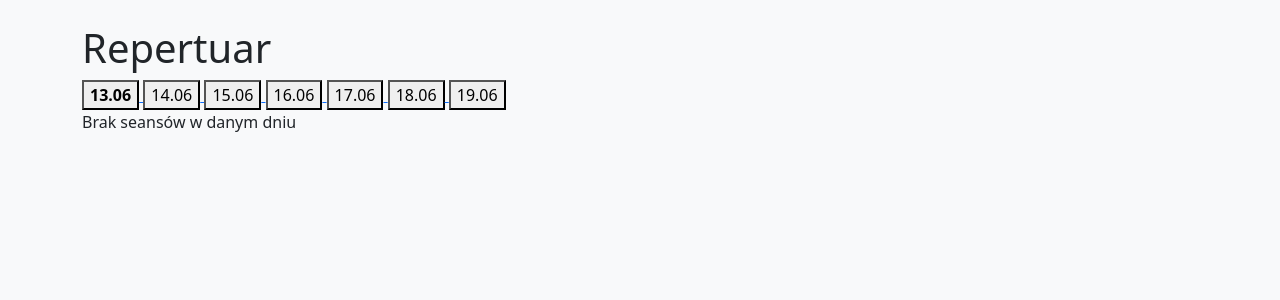
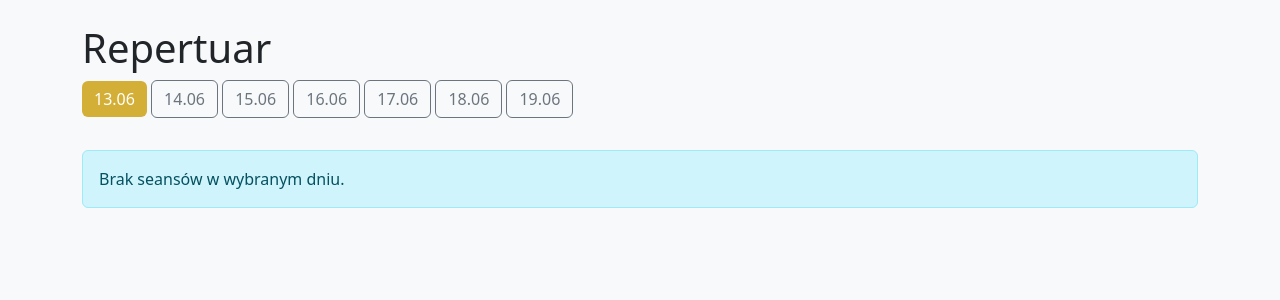
Before and after one commit to Hania93/cinema_project, a Django app: page /screenings/?date=2026-06-13 in a window 1280 px wide. Shown: the part 56-356 px from the top of the page. Run offline with Django 5.2, Linux system fonts and the light colour scheme; tables that the repository leaves empty hold one stand-in row (values such as "Sample post").

Commit message:
Improve movie and screening pages UI

```diff
--- a/static/css/style.css
+++ b/static/css/style.css
@@ -67,3 +67,25 @@ body {
     background-color: #c19b2e;
     color: white;
 }
+
+
+
+.price-badge {
+    background-color: #198754;
+    color: white;
+}
+
+.screening-card {
+    transition: transform 0.2s ease, box-shadow 0.2s ease;
+}
+
+.screening-card:hover {
+    transform: translateY(-3px);
+    box-shadow: 0 .5rem 1rem rgba(0, 0, 0, .15);
+}
+
+.screening-poster {
+    width: 100%;
+    height: 180px;
+    object-fit: cover;
+}
--- a/templates/screenings/screening_list.html
+++ b/templates/screenings/screening_list.html
@@ -1,45 +1,104 @@
 {% extends "base.html" %}
+{% load static %}
 
 {% block content %}
   <h1>Repertuar</h1>
 
+  <div class="mb-4">
     {% for date in dates %}
-    <a href="?date={{ date|date:'Y-m-d' }}">
-        <button
+        <a
+            href="?date={{ date|date:'Y-m-d' }}"
+            class="btn mb-2
                 {% if current_date == date|date:'Y-m-d' %}
-            style="font-weight: bold;"
+                    cinema-btn
+                {% else %}
+                    btn-outline-secondary
                 {% endif %}
+            "
         >
-        {{ date|date:"d.m"}}
-        </button>
+            {{ date|date:"d.m" }}
         </a>
     {% endfor %}
+  </div>
 
-  {# Karty filmów #}
+  <div class="row g-4">
+
     {% for screening in screenings %}
-    <div>
-    <p>Godzina: {{ screening.start_time|date:"H:i"}}
+
+        <div class="col-md-6">
+
+            <div class="card h-100 shadow-sm screening-card">
+
+                <div class="card-body">
+
+                    <div class="row">
+                      <div class="col-4">
+                          {% if screening.movie.poster %}
+                            <img
+                                src="{{ screening.movie.poster.url }}"
+                                class="img-fluid rounded shadow-sm screening-poster"
+                                alt="{{ screening.movie.title }}"
+                            >
+                          {% else %}
+                            <img
+                                src="{% static 'images/poster-placeholder.png' %}"
+                                class="img-fluid rounded shadow-sm screening-poster"
+                                alt="Brak plakatu"
+                            >
+                          {% endif %}
+                      </div>
+
+                      <div class="col-8">
+
+                        <p class="fs-3 fw-bold mb-1">
+                            {{ screening.start_time|time:"H:i" }}
                         </p>
-    <p>Sala: {{ screening.hall }}</p>
-      {% if screening.movie.poster %}
-        <img src="{{ screening.movie.poster.url }}" alt="{{ screening.movie.title }}">
-      {% endif %}
-      <h2>
-        <a href="{% url 'movie-detail' screening.movie.pk %}">{{ screening.movie.title }}</a>
 
-        <a href="{% url 'screening-detail' screening.pk %}">Szczegóły seansu</a>
-      </h2>
-      <p>{{ screening.movie.director }} | {{ screening.movie.release_date|date:"Y" }}</p>
-      <p>Czas trwania: {{ screening.movie.duration }} min</p>
-      <p>{{ screening.movie.description|truncatewords:25 }}</p>
-      <p>⭐ {{ screening.movie.vote_average }}</p>
-      <p>Cena biletu: {{ screening.price }} zł</p>
+                        <h5 class="mb-2">
+                            <a
+                                href="{% url 'movie-detail' screening.movie.pk %}"
+                                class="text-decoration-none text-dark"
+                            >
+                                {{ screening.movie.title }}
+                            </a>
+                        </h5>
+
+                        <span class="badge bg-secondary">
+                            Sala {{ screening.hall.name }}
+                        </span>
+
+                        <p class="mt-2 mb-0">
+                            Cena: <strong>{{ screening.price }} zł</strong>
+                        </p>
+
+                        <a
+                            href="{% url 'screening-detail' screening.pk %}"
+                            class="btn cinema-btn mt-3"
+                        >
+                            Wybierz miejsca
+                        </a>
+
+                    </div>
+                    </div>
+
+
+                </div>
+
+            </div>
+
         </div>
 
     {% empty %}
-    <p>Brak seansów w danym dniu</p>
+
+        <div class="col-12">
+            <div class="alert alert-info">
+                Brak seansów w wybranym dniu.
+            </div>
+        </div>
 
     {% endfor %}
 
+  </div>
+
 
 {% endblock %}
```
Lines whose indentation alone changed are shown as unchanged.
